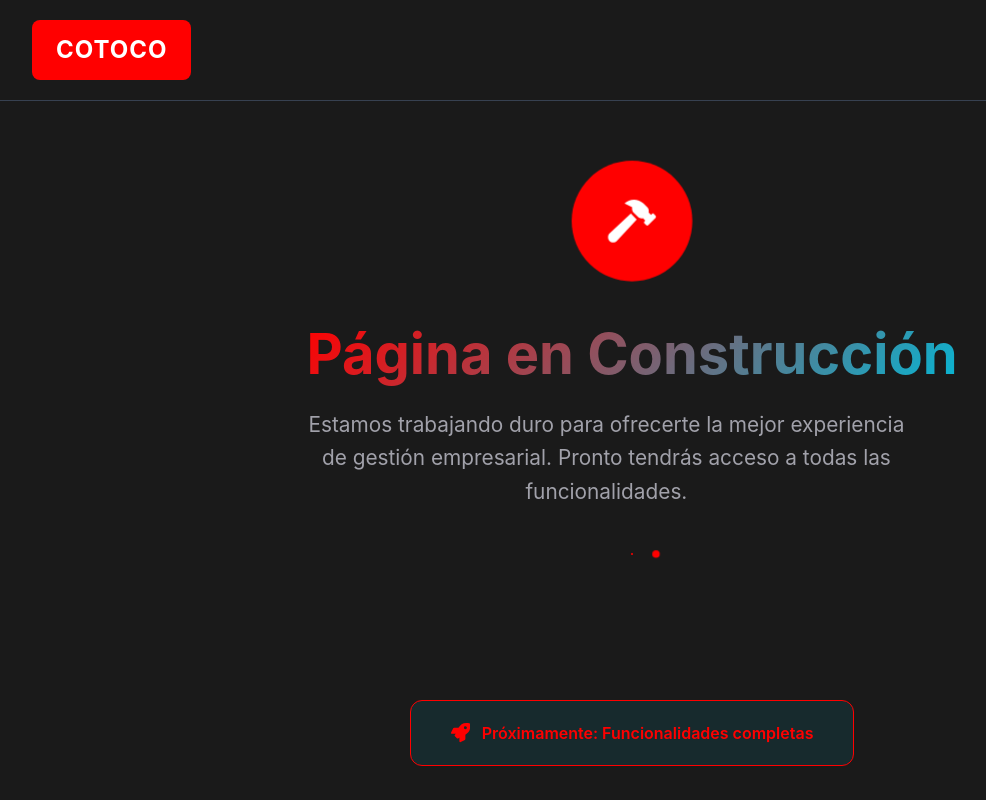
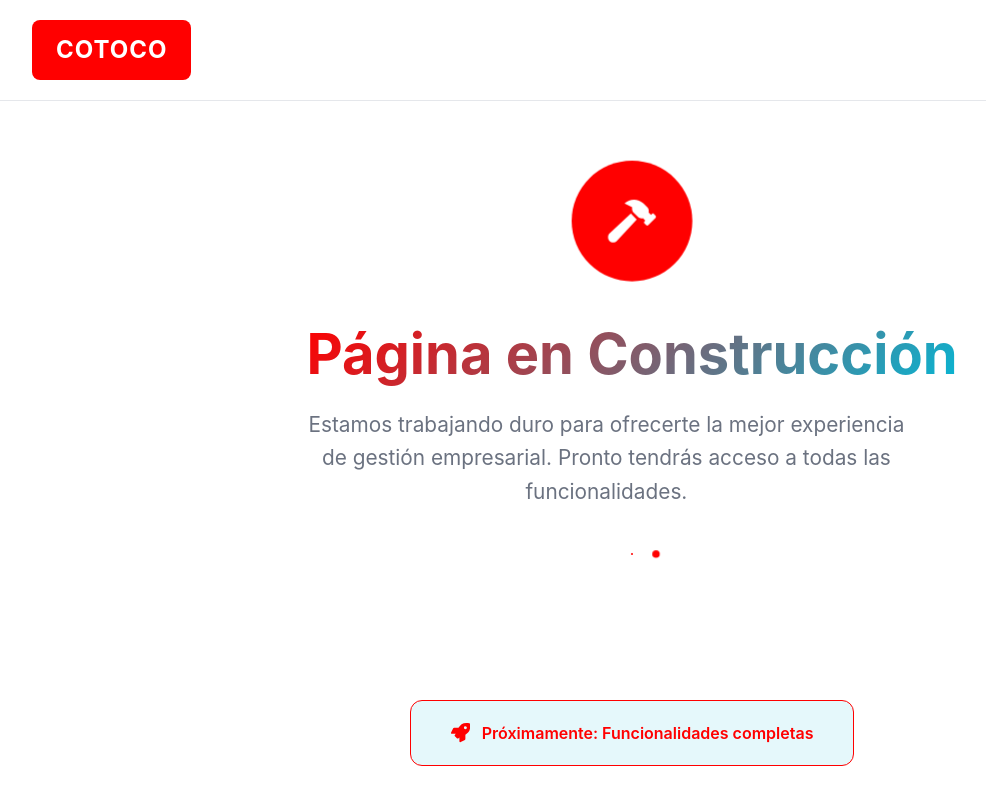
Before and after one commit to Judaca901108/cotoco-frontend, a React (Create React App) app: page / in a window 1280 px wide. Shown: the top 800 px of the page, without its empty margins (8-994 px from the left). Built offline with nearby package versions, Linux system fonts and the light colour scheme; no server answers.

Commit message:
Update ThemeContext.tsx

```diff
--- a/src/application/contexts/ThemeContext.tsx
+++ b/src/application/contexts/ThemeContext.tsx
@@ -13,10 +13,10 @@ interface ThemeContextType {
 const ThemeContext = createContext<ThemeContextType | undefined>(undefined);
 
 export const ThemeProvider: React.FC<{ children: ReactNode }> = ({ children }) => {
-  // Obtener tema del localStorage o usar 'dark' por defecto
+  // Obtener tema del localStorage o usar 'light' por defecto
   const [themeMode, setThemeModeState] = useState<ThemeMode>(() => {
     const savedTheme = localStorage.getItem('theme');
-    return (savedTheme === 'light' || savedTheme === 'dark') ? savedTheme : 'dark';
+    return (savedTheme === 'light' || savedTheme === 'dark') ? savedTheme : 'light';
   });
 
   const [theme, setTheme] = useState<Theme>(themeMode === 'light' ? lightTheme : darkTheme);
```
